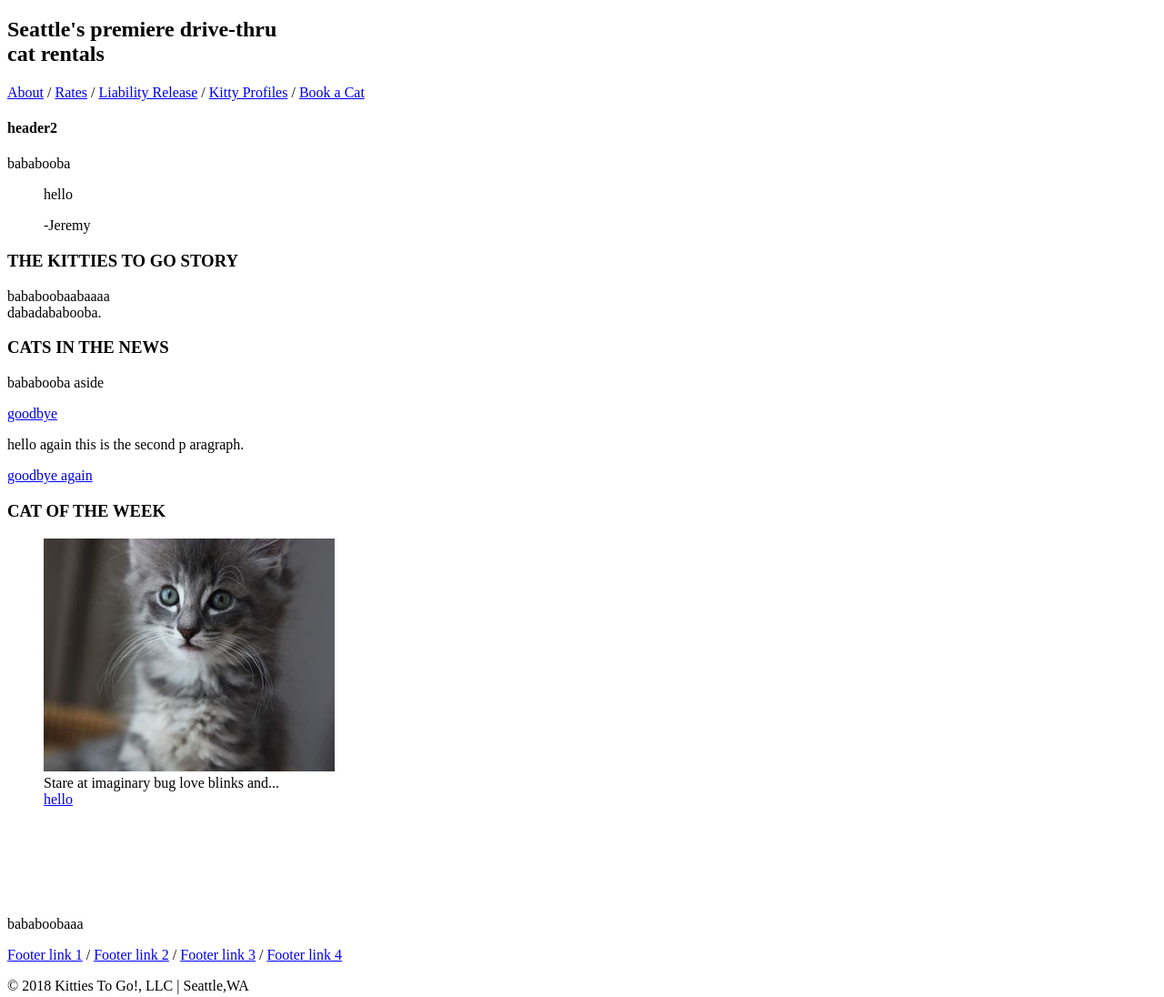
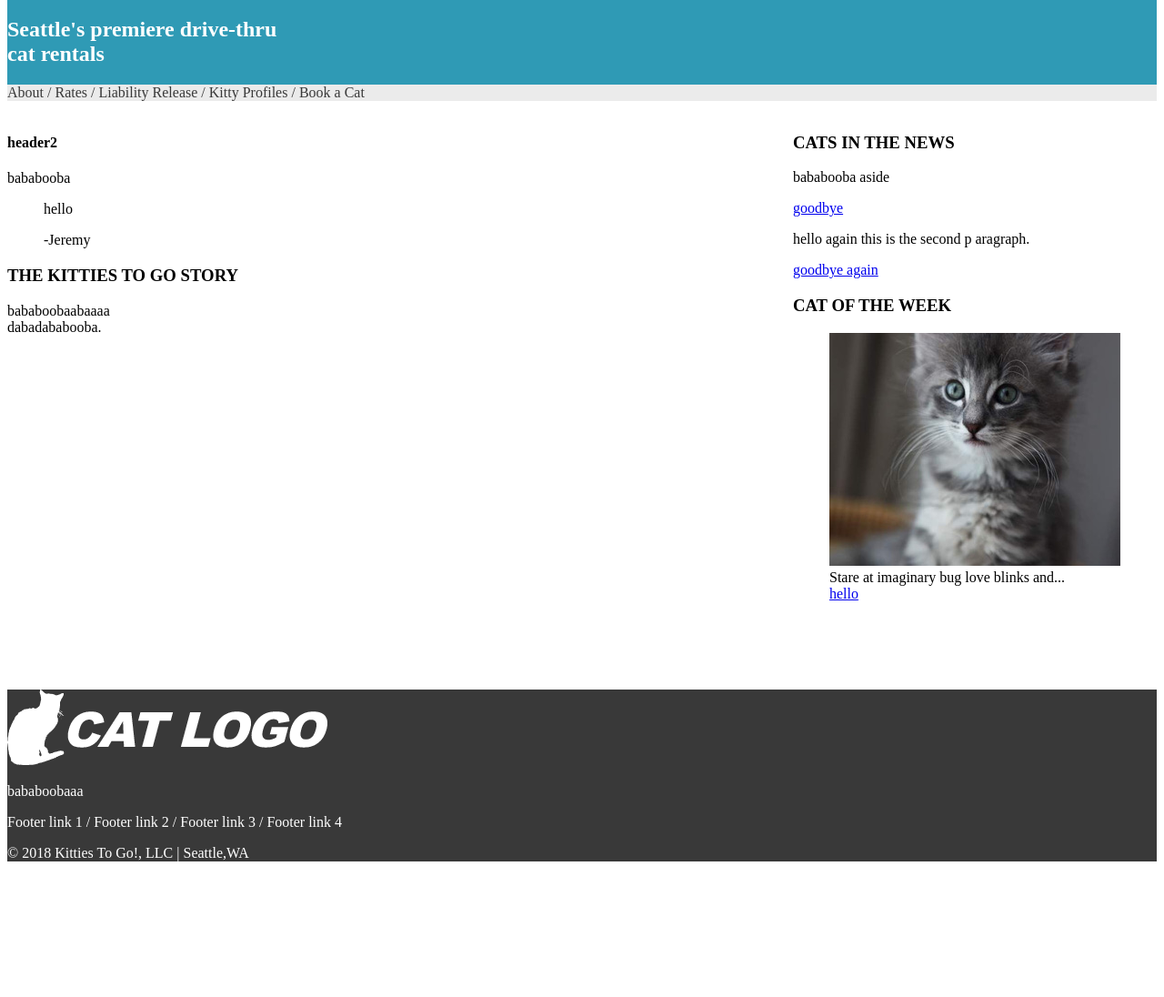
Before and after one commit to aminoo10/mockup, a plain HTML site: page index.html in a window 1280 px wide. Shown: the part 61-1157 px from the top of the page at 91% size. After the commit the page ends 1024 px from the top, so only its background shows below. Drawn offline with Linux system fonts and the light colour scheme.

Commit message:
added content to stylesheet.css

```diff
--- a/index.html
+++ b/index.html
@@ -22,12 +22,8 @@
       <section>
         <h4>header2</h4>
         <p>bababooba</p>
-      </section>
-      <section>
         <blockquote> <p> hello</p><footer>-Jeremy</footer>
         </blockquote>
-      </section>
-      <section>
         <h3>THE KITTIES TO GO STORY</h3>
         <p>
           bababoobaabaaaa <br>
@@ -47,7 +43,7 @@
           <a href='#'>hello</a>
         </figure>
       </aside>
-    <footer>
+    <footer class="real">
       <img src="images/lesson04-mock5-cat-logo.png">
       <p>bababoobaaa</p>
       <a href="#">Footer link 1</a> /
--- a/styles/stylesheet.css
+++ b/styles/stylesheet.css
@@ -0,0 +1,24 @@
+header {
+  background-color: #2F9AB5;
+  color: White;
+}
+nav {
+  background-color: #EBEBEB;
+}
+nav * {
+  color:#393939;
+  text-decoration: none;
+}
+footer.real, footer.real a {
+  clear:both;
+  background-color: #393939;
+  color: white;
+  text-decoration:none;
+}
+aside {
+  float: right;
+  padding-bottom:5rem;
+}
+section{
+  float: left;
+}
```
